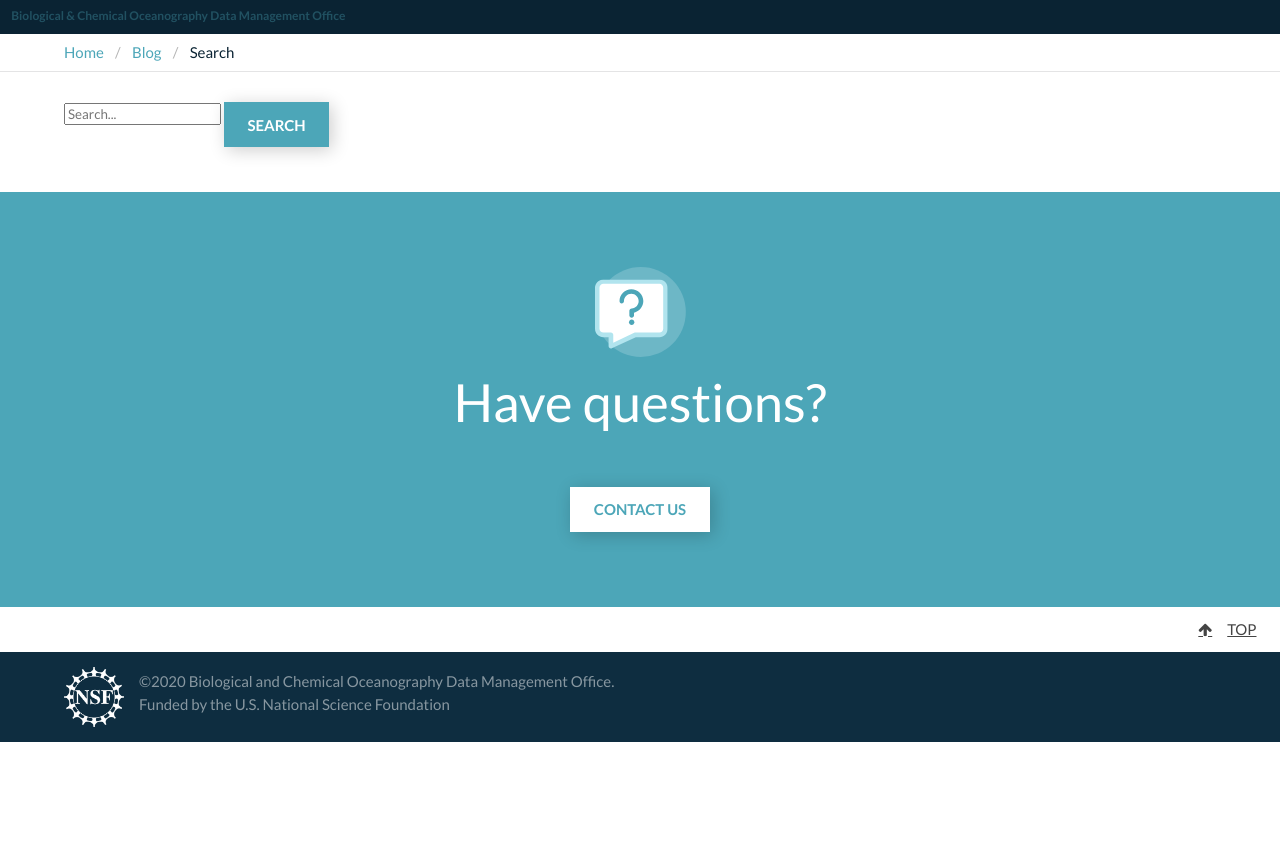
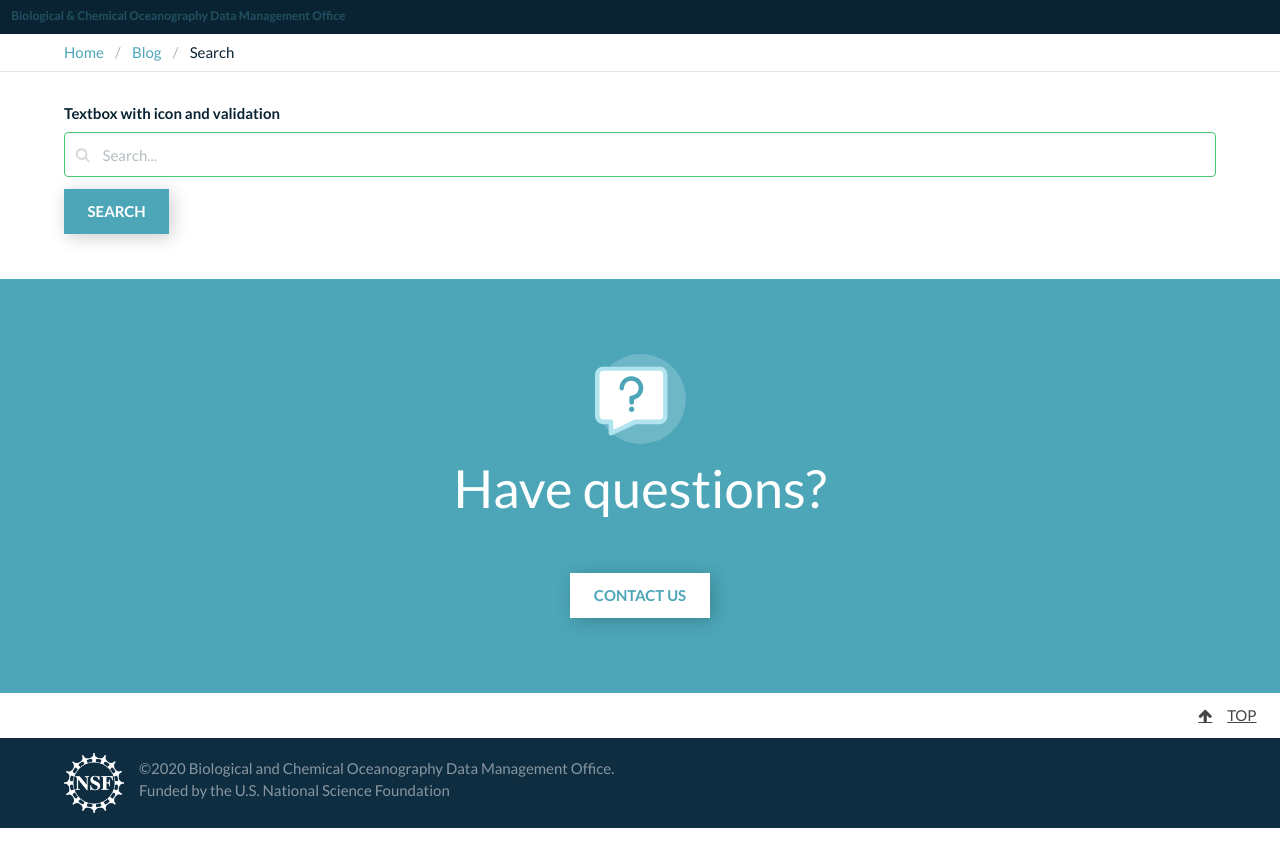
Before and after one commit to BCODMO/blog.bco-dmo.org, a Jekyll site: the page built from search.html, in a window 1280 px wide. Shown: the top 867 px of the page. Built offline with Jekyll 4.4.1, drawn with Linux system fonts in a browser that asks for light colours.

Commit message:
Update search.html

```diff
--- a/search.html
+++ b/search.html
@@ -5,7 +5,16 @@ permalink: /search/
 date: 2020-07-27
 ---
 
-<input type="text" id="search-input" placeholder="Search..."> <button id="search-button" class="button is-primary">Search</button>
+<div class="field">
+  <label class="label">Textbox with icon and validation</label>
+  <div class="control has-icons-left has-icons-right">
+    <input id="search-input" class="input is-success" type="text" placeholder="Search...">
+    <span class="icon is-small is-left">
+      <i class="fa fa-search"></i>
+    </span>
+  </div>
+</div>
+<button id="search-button" class="button is-primary">Search</button>
 <div class="margin-top-3">
   <ul id="results-container"></ul>
 </div>
```
